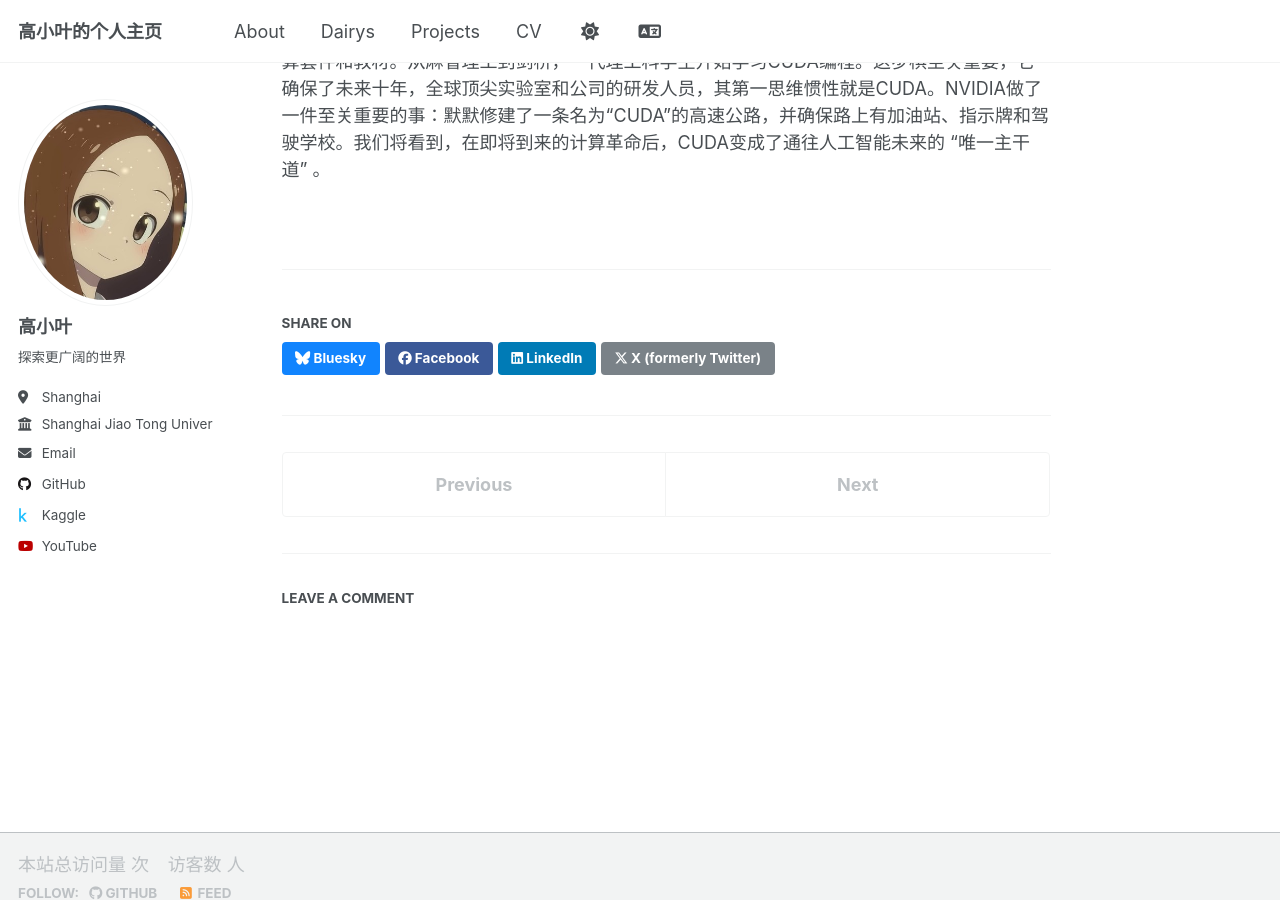
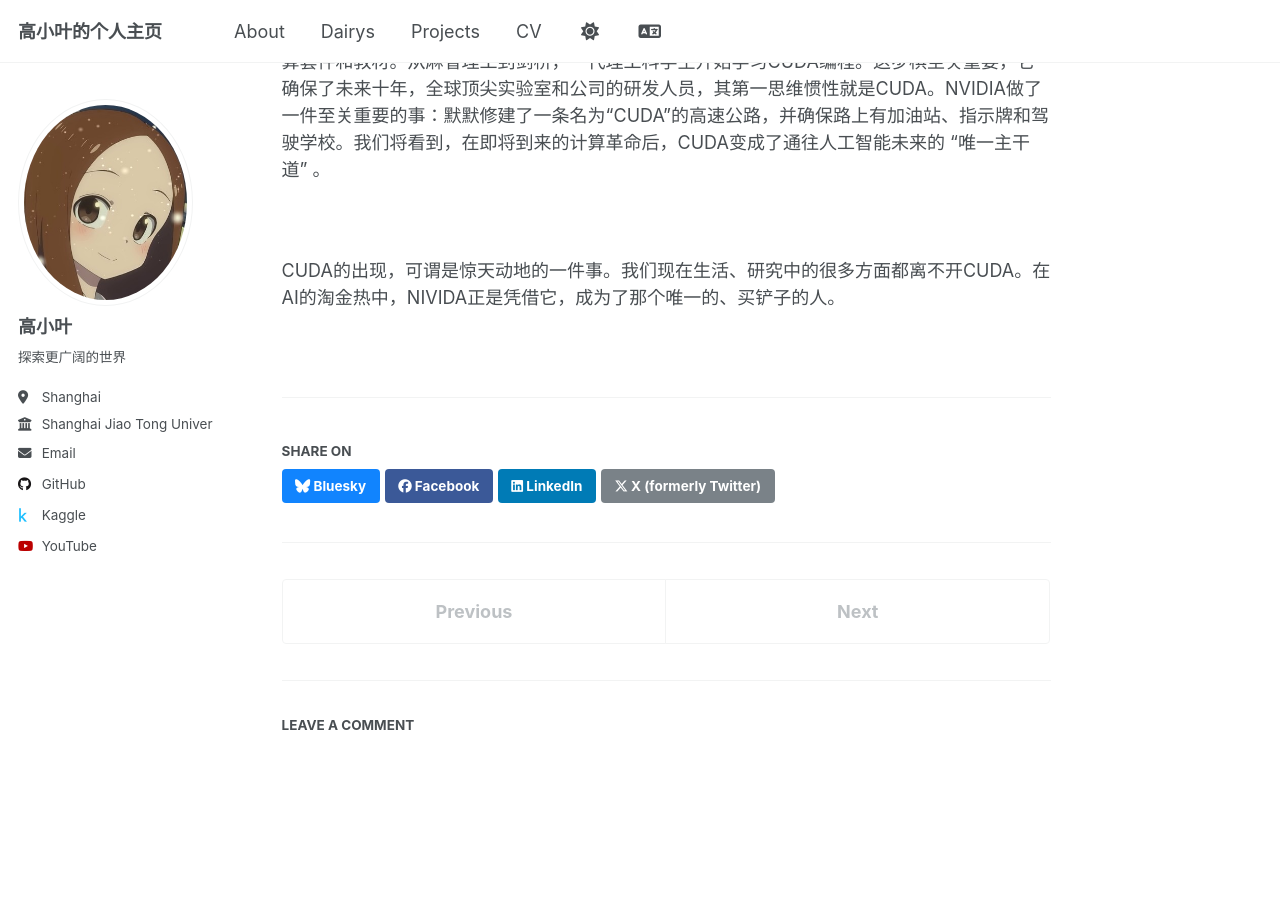
Before and after one commit to gaoyesjtu/gaoyesjtu.github.io, a Jekyll site: the page built from _dairys/第一章/2024-12-5-d.md, in a window 1280 px wide and 900 px high, scrolled down 2550 px. Built offline with Jekyll 4.4.1, drawn with Linux system fonts in a browser that asks for light colours; comment, search, counter and statistics services are not loaded.

Commit message:
Update 2024-12-5-d.md

```diff
--- a/_dairys/第一章/2024-12-5-d.md
+++ b/_dairys/第一章/2024-12-5-d.md
@@ -43,6 +43,7 @@ NIVIDA的创建一波三折，最后艰难存活，它懂得了一个道理，
 
 它持续优化CUDA编译器、调试器和性能分析工具，让编程更高效。推出高度优化的 cuBLAS（线性代数库）和 cuFFT（快速傅里叶变换库）。科学家无需重写算法，简单调用即可获得百倍加速，这成为吸引早期采用者的关键。启动 “CUDA教学中心” 计划，向全球顶尖大学捐赠GPU计算套件和教材。从麻省理工到剑桥，一代理工科学生开始学习CUDA编程。这步棋至关重要，它确保了未来十年，全球顶尖实验室和公司的研发人员，其第一思维惯性就是CUDA。NVIDIA做了一件至关重要的事：默默修建了一条名为“CUDA”的高速公路，并确保路上有加油站、指示牌和驾驶学校。我们将看到，在即将到来的计算革命后，CUDA变成了通往人工智能未来的 “唯一主干道” 。
 
+<br>
 
-
+CUDA的出现，可谓是惊天动地的一件事。我们现在生活、研究中的很多方面都离不开CUDA。在AI的淘金热中，NIVIDA正是凭借它，成为了那个唯一的、买铲子的人。
 </div>
```
